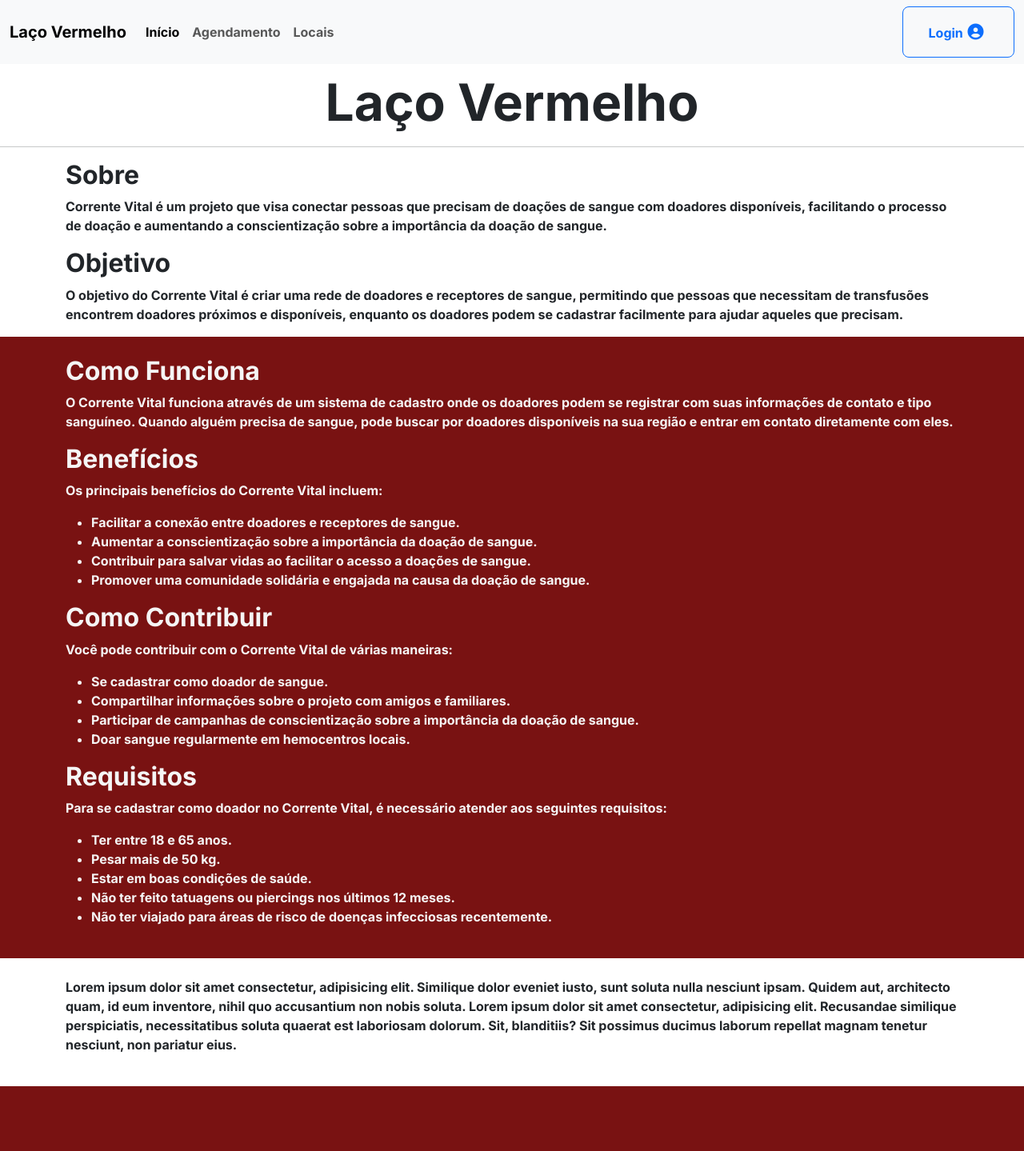
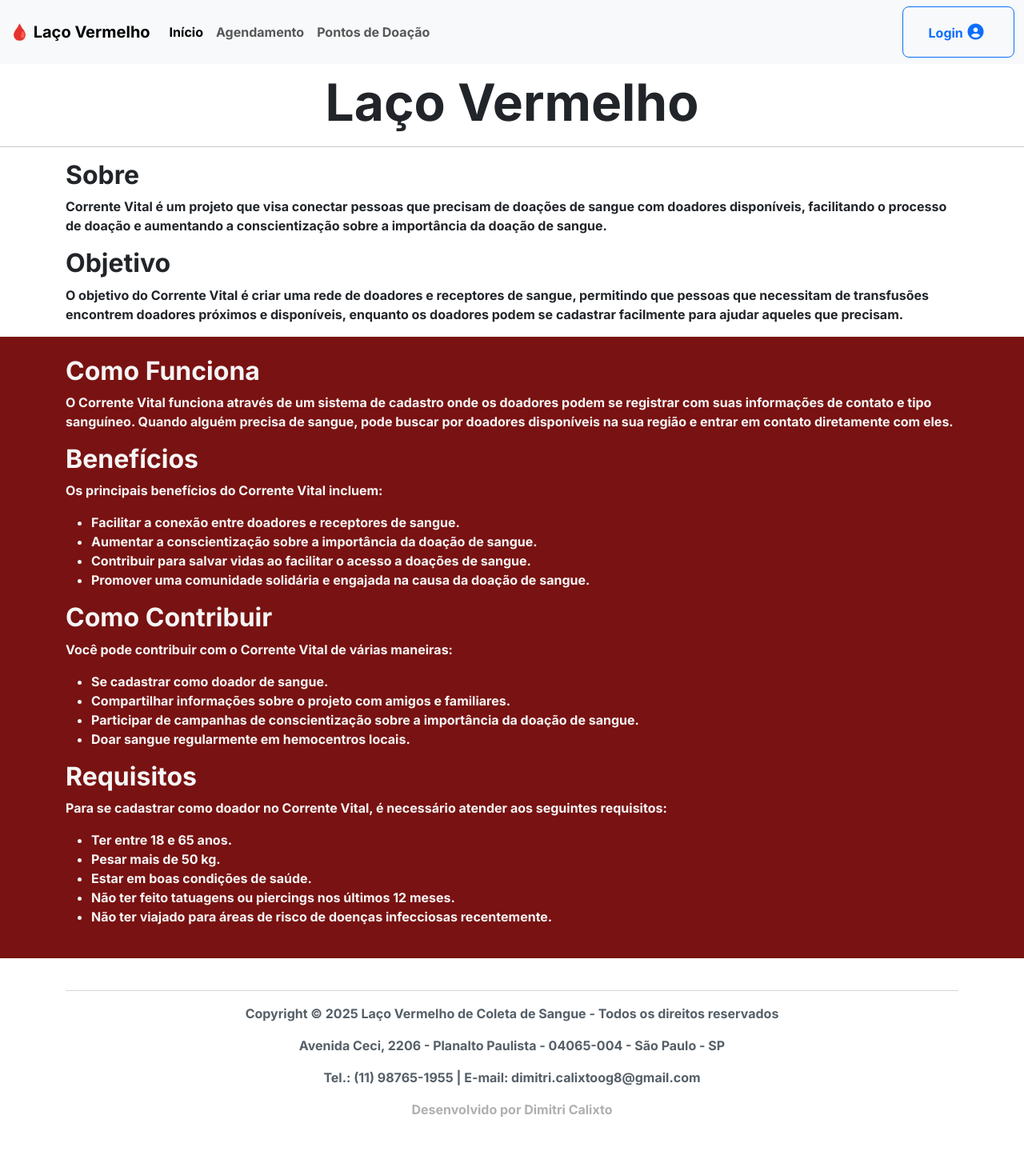
Before and after one commit to DimitriCalixto/LacoVermelho, a PHP site: page / in a window 1280 px wide. Shown: the whole page at 80% size. Before the commit the page ends 1358 px from the top, so only its background shows below. Run offline with PHP 8.4, Linux system fonts and the light colour scheme.

Commit message:
[UDDATE] Pages

```diff
--- a/agendamento.html
+++ b/agendamento.html
@@ -5,6 +5,7 @@
     <meta name="viewport" content="width=device-width, initial-scale=1.0">
     <title>Agendamento</title>
     <link rel="stylesheet" href="assets/css/style.css">
+    <link rel="icon" href="assets/images/logosmalLacoVermelho.png" type="image/png">
     <link rel="preconnect" href="https://fonts.googleapis.com">
     <link rel="preconnect" href="https://fonts.gstatic.com" crossorigin>
     <link href="https://fonts.googleapis.com/css2?family=Inter:ital,opsz,wght@0,14..32,700;1,14..32,700&display=swap" rel="stylesheet">
--- a/assets/css/style.css
+++ b/assets/css/style.css
@@ -50,11 +50,6 @@
     color: whitesmoke;
 }
 
-#linkLogin{
-    color: rgb(0, 0, 0);
-    text-decoration: none;
-    font-size: 2vh;
-}
 #icone::before {
     font-family: 'Font Awesome 5 Free';
     font-weight: 900;
@@ -64,6 +59,16 @@
     align-items: center;
 }
 
+.copyright{
+    color: rgb(85, 95, 104);
+    font-family: Arial, sans-serif;
+    text-align: center;
+}
+
+.autor{
+    color: rgb(177, 176, 176);
+}
+
 @media (max-width: 600px) {
     #tituloP{
         font-size: 30px;
--- a/index.html
+++ b/index.html
@@ -5,6 +5,7 @@
     <meta name="viewport" content="width=device-width, initial-scale=1.0">
     <title>Laço Vermelho</title>
     <link rel="stylesheet" href="assets/css/style.css">
+    <link rel="icon" href="assets/images/logosmalLacoVermelho.png" type="image/png">
     <link rel="preconnect" href="https://fonts.googleapis.com">
     <link rel="preconnect" href="https://fonts.gstatic.com" crossorigin>
     <link href="https://fonts.googleapis.com/css2?family=Inter:ital,opsz,wght@0,14..32,700;1,14..32,700&display=swap" rel="stylesheet">
@@ -17,7 +18,7 @@
         <div class="container-fluid">
 
           <!-- Logo ou nome -->
-          <a class="navbar-brand" href="#">Laço Vermelho</a>
+          <a class="navbar-brand" href="#">&#x1FA78; Laço Vermelho</a>
 
           <!-- Botão toggler para telas pequenas -->
           <button class="navbar-toggler" type="button" data-bs-toggle="collapse" data-bs-target="#navbarContent">
@@ -35,7 +36,7 @@
                 <a class="nav-link" href="agendamento.html">Agendamento</a>
               </li>
               <li class="nav-item">
-                <a class="nav-link" href="locais.html">Locais</a>
+                <a class="nav-link" href="locais.html">Pontos de Doação</a>
               </li>
             </ul>
 
@@ -98,8 +99,12 @@
             </div>
             </div>
     </div>
-    <div class="container py-4">
-      <p>Lorem ipsum dolor sit amet consectetur, adipisicing elit. Similique dolor eveniet iusto, sunt soluta nulla nesciunt ipsam. Quidem aut, architecto quam, id eum inventore, nihil quo accusantium non nobis soluta. Lorem ipsum dolor sit amet consectetur, adipisicing elit. Recusandae similique perspiciatis, necessitatibus soluta quaerat est laboriosam dolorum. Sit, blanditiis? Sit possimus ducimus laborum repellat magnam tenetur nesciunt, non pariatur eius.</p>
+    <div class="container py-4 copyright">
+      <hr>
+      <p>Copyright © 2025 Laço Vermelho de Coleta de Sangue - Todos os direitos reservados</p>
+      <p>Avenida Ceci, 2206 - Planalto Paulista - 04065-004 - São Paulo - SP</p>
+      <p>Tel.: (11) 98765-1955 | E-mail: dimitri.calixtoog8@gmail.com</p>
+      <p class="autor">Desenvolvido por Dimitri Calixto</p>
     </div>
 </body>
 
--- a/locais.html
+++ b/locais.html
@@ -5,6 +5,7 @@
     <meta name="viewport" content="width=device-width, initial-scale=1.0">
     <title>Locais</title>
     <link rel="stylesheet" href="assets/css/style.css">
+    <link rel="icon" href="assets/images/logosmalLacoVermelho.png" type="image/png">
     <link rel="preconnect" href="https://fonts.googleapis.com">
     <link rel="preconnect" href="https://fonts.gstatic.com" crossorigin>
     <link href="https://fonts.googleapis.com/css2?family=Inter:ital,opsz,wght@0,14..32,700;1,14..32,700&display=swap" rel="stylesheet">
--- a/login.html
+++ b/login.html
@@ -5,6 +5,7 @@
     <meta name="viewport" content="width=device-width, initial-scale=1.0">
     <title>Login</title>
     <link rel="stylesheet" href="assets/css/style.css">
+    <link rel="icon" href="assets/images/logosmalLacoVermelho.png" type="image/png">
     <link rel="preconnect" href="https://fonts.googleapis.com">
     <link rel="preconnect" href="https://fonts.gstatic.com" crossorigin>
     <link href="https://fonts.googleapis.com/css2?family=Inter:ital,opsz,wght@0,14..32,700;1,14..32,700&display=swap" rel="stylesheet">
```
Also changed, not shown: assets/images/logoLacoVermelho.png (added), assets/images/logosmalLacoVermelho.png (added).
